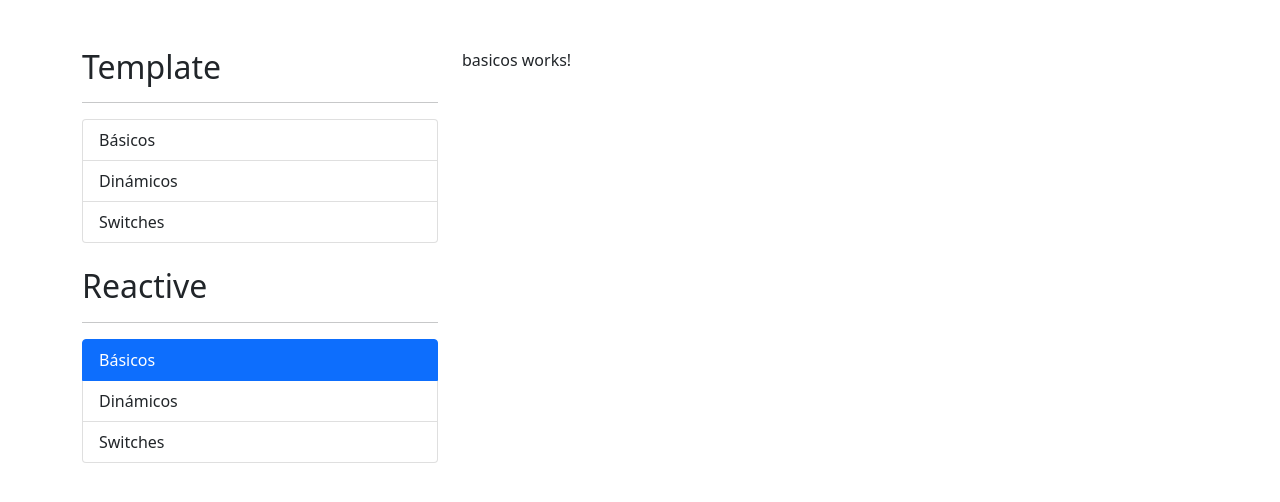
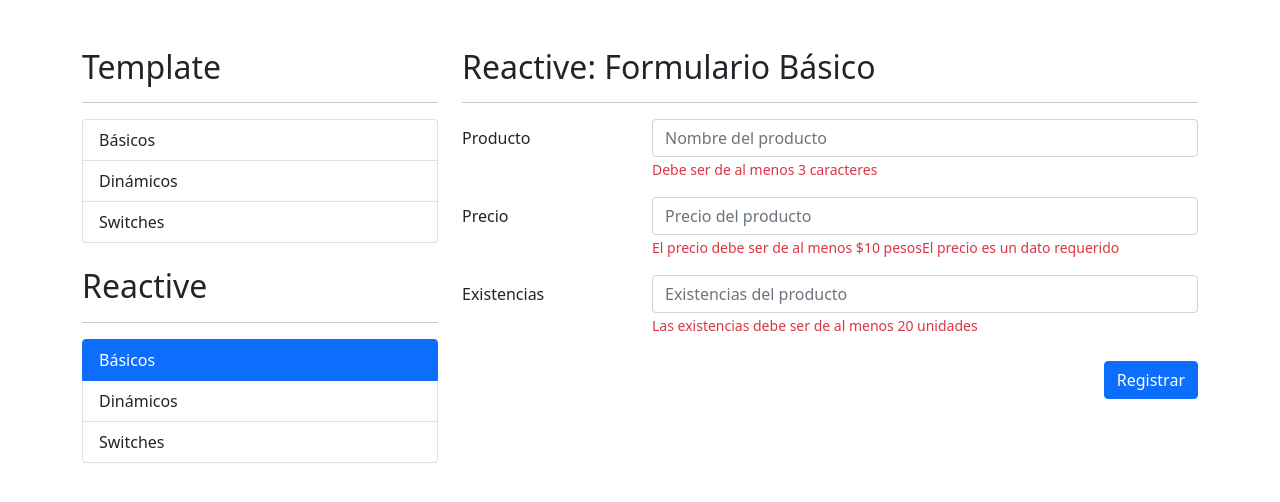
Before and after one commit to alexglzrys/angular-formularios, an Angular app: page /reactive/basicos in a window 1280 px wide. Shown: the top 502 px of the page. Built offline with nearby package versions, Linux system fonts and the light colour scheme.

Commit message:
generar HTML ejemplos formularios reactivos

```diff
--- a/src/app/reactive/components/basicos/basicos.component.html
+++ b/src/app/reactive/components/basicos/basicos.component.html
@@ -1 +1,64 @@
-<p>basicos works!</p>
+<h2>Reactive: Formulario Básico</h2>
+<hr>
+<div class="row">
+  <div class="col">
+
+    <form autocomplete="off">
+      <!-- Campo producto -->
+      <div class="mb-3 row">
+        <label class="col-sm-3 col-form-label" for="producto">Producto</label>
+        <div class="col-sm-9">
+
+          <input type="text" class="form-control" id="producto" placeholder="Nombre del producto" >
+
+          <span class="form-text text-danger">Debe ser de al menos 3 caracteres</span>
+        </div>
+      </div>
+      <!-- Campo precio -->
+      <div class="mb-3 row">
+        <label class="col-sm-3 col-form-label" for="precio">Precio</label>
+        <div class="col-sm-9">
+          <input type="number" class="form-control"  id="precio"  placeholder="Precio del producto" >
+
+          <span class="form-text text-danger" >El precio debe ser de al menos $10 pesos</span>
+          <span class="form-text text-danger" >El precio es un dato requerido</span>
+        </div>
+      </div>
+      <!-- Campo existencias -->
+      <div class="mb-3 row">
+        <label class="col-sm-3 col-form-label" for="existencias">Existencias</label>
+        <div class="col-sm-9">
+
+          <input type="number" class="form-control"
+                  id="existencias" placeholder="Existencias del producto">
+          <span class="form-text text-danger">Las existencias debe ser de al menos 20 unidades</span>
+        </div>
+      </div>
+      <!-- Botón de enviar -->
+      <div class="row mt-4">
+        <div class="col">
+          <button type="submit" class="btn btn-primary float-end" >Registrar</button>
+        </div>
+      </div>
+    </form>
+  </div>
+</div>
+
+<div class="row">
+  <div class="col">
+    <!-- <p>Valido: {{ miFormularioBasico.valid }}</p>
+    <span></span>
+
+    <p>Valores</p>
+    <pre>{{ miFormularioBasico.value | json }}</pre>
+
+    <p>Pristine (no se ha manipulado sus valores)</p>
+    <pre>{{ miFormularioBasico.pristine | json }}</pre>
+
+    <p>Touched (Ya se hizo clic en alguno de sus campos)</p>
+    <pre>{{ miFormularioBasico.touched | json }}</pre>
+
+    <p>customMin (existencias mínimas correctas)</p>
+    <pre>{{ miFormularioBasico.controls?.existencias?.errors | json }}</pre> -->
+  </div>
+</div>
--- a/src/app/reactive/components/dinamicos/dinamicos.component.html
+++ b/src/app/reactive/components/dinamicos/dinamicos.component.html
@@ -1 +1,39 @@
-<p>dinamicos works!</p>
+<h2>Reactive: <small>Dinámicos</small></h2>
+<hr>
+<form autocomplete="off">
+  <!-- Nombre -->
+  <div class="row mb-3">
+    <label class="col-sm-3 col-form-label">Nombre</label>
+    <div class="col-sm-9">
+      <input type="text" class="form-control" placeholder="Nombre de la persona">
+      <span class="form-text text-danger">Este campo es obligatorio</span>
+    </div>
+  </div>
+  <!-- Agregar -->
+  <div class="row mb-3">
+    <label class="col-sm-3 col-form-label">Agregar</label>
+    <div class="col-sm-9">
+      <div class="input-group mb-3">
+        <input type="text" class="form-control" placeholder="Agregar favorito">
+        <button class="btn btn-outline-primary" type="button">Agregar</button>
+      </div>
+    </div>
+  </div>
+  <!-- Lista de Juegos Favoritos -->
+  <div class="row mb-3">
+    <label class="col-sm-3 col-form-label">Favoritos</label>
+    <div class="col-sm-9">
+      <div class="input-group mb-3">
+        <input type="text" class="form-control">
+        <button class="btn btn-outline-danger" type="button">Eliminar</button>
+      </div>
+    </div>
+  </div>
+  <!-- Botón enviar -->
+  <div class="row">
+    <div class="col-sm-12">
+      <button class="btn btn-primary float-end" type="button">Guardar</button>
+    </div>
+  </div>
+</form>
+<!-- <pre>{{ persona | json}}</pre> -->
--- a/src/app/reactive/components/switches/switches.component.html
+++ b/src/app/reactive/components/switches/switches.component.html
@@ -1 +1,60 @@
-<p>switches works!</p>
+<h2>Reactive: <span>Switches</span></h2>
+<hr>
+<form>
+  <!-- Radio - Género -->
+  <div class="row mb-3">
+    <label class="col-sm-3 col-form-label">Género</label>
+    <div class="col-sm-9">
+      <div class="form-check">
+        <input class="form-check-input" type="radio" id="rdoMasculino">
+        <label class="form-check-label" for="rdoMasculino">
+          Masculino
+        </label>
+      </div>
+      <div class="form-check">
+        <input class="form-check-input" type="radio" value="F" id="rdoFemenino">
+        <label class="form-check-label" for="rdoFemenino">
+          Femenino
+        </label>
+      </div>
+    </div>
+  </div>
+  <!-- Switch - Notificaciones -->
+  <div class="row mb-3">
+    <label class="col-sm-3 col-form-label">Notificaciones</label>
+    <div class="col-sm-9">
+      <div class="form-check form-switch mt-2">
+        <input class="form-check-input" type="checkbox" role="switch" id="notificaciones">
+        <label class="form-check-label" for="notificaciones">Quiero recibir notifiaciones</label>
+      </div>
+    </div>
+  </div>
+  <!-- Radio - Términos y condiciones -->
+  <div class="row mb-3">
+    <label class="col-sm-3 col-form-label"></label>
+    <div class="col-sm-9">
+      <div class="form-check">
+        <input class="form-check-input" type="checkbox" id="terms">
+        <label class="form-check-label" for="terms">
+          Acepto los términos y condiciones
+        </label>
+      </div>
+    </div>
+  </div>
+  <div class="row">
+    <div class="col-sm-12">
+      <button class="btn btn-primary float-end" >Guardar</button>
+    </div>
+  </div>
+</form>
+
+<!-- <h5>Valor del Formulario</h5>
+<pre>{{ miFormulario.value | json }}</pre>
+<br>
+<h5>Válido</h5>
+<pre>{{ miFormulario.valid }}</pre>
+<br>
+<h5>Términos</h5>
+<pre>{{ miFormulario.controls?.terminos?.errors | json }}</pre>
+<br>
+<h5>Condiciones: </h5> -->
```
Also changed, not shown: 1 other file (tests, documents, lock files or other folders).
